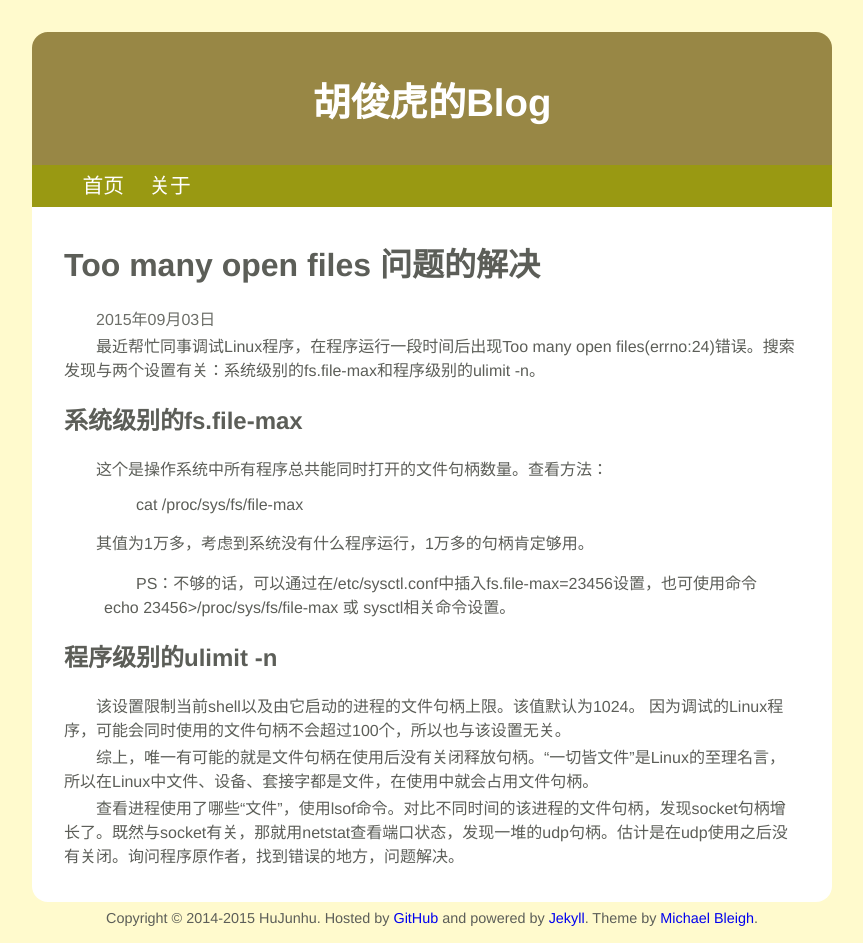
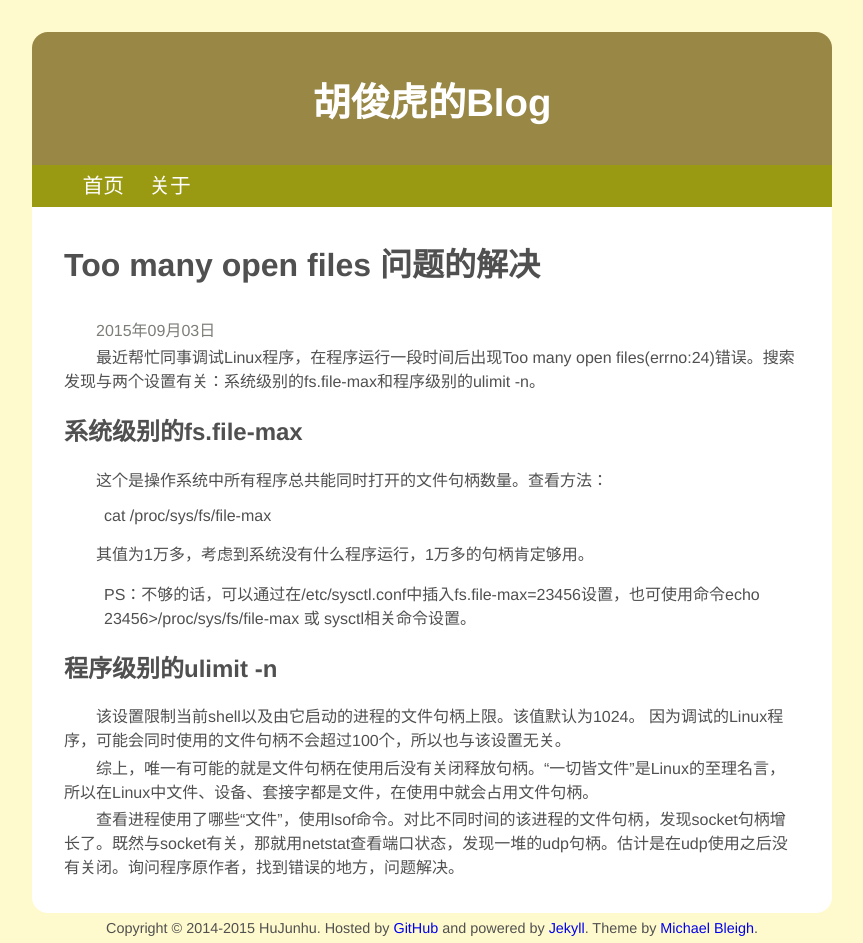
Before and after one commit to hujunhu/hujunhu.github.io, a Jekyll site: the page built from _posts/2015-09-03-too-many-open-files.md, in a window 1280 px wide. Shown: the whole page, without its empty margins (208-1071 px from the left). Built offline with Jekyll 4.4.1, drawn with Linux system fonts in a browser that asks for light colours.

Commit message:
字体颜色更改

```diff
--- a/css/all.css
+++ b/css/all.css
@@ -5,7 +5,7 @@
 body {
   font-family: Helvetica,Arial,"Microsoft YaHei","微软雅黑",STXihei,"华文细黑",SimSun,"宋体",sans-serif;
   background: #FFFACD;
-  color: #5C5E58;
+  color: #505050;
 }
 
 a:link {
@@ -59,7 +59,7 @@
 
 #content h1 {
   font-size: 2em;
-  margin-top: 0;
+  margin: 0 0 1em;
 }
 
 #content h2 {
@@ -76,7 +76,11 @@
 }
 
 #content p.post-meta {
-  color: #6C6E68;
+  color: #7C7E78;
+}
+
+#content blockquote p {
+  text-indent: 0;
 }
 
 #post_list ul {
```
